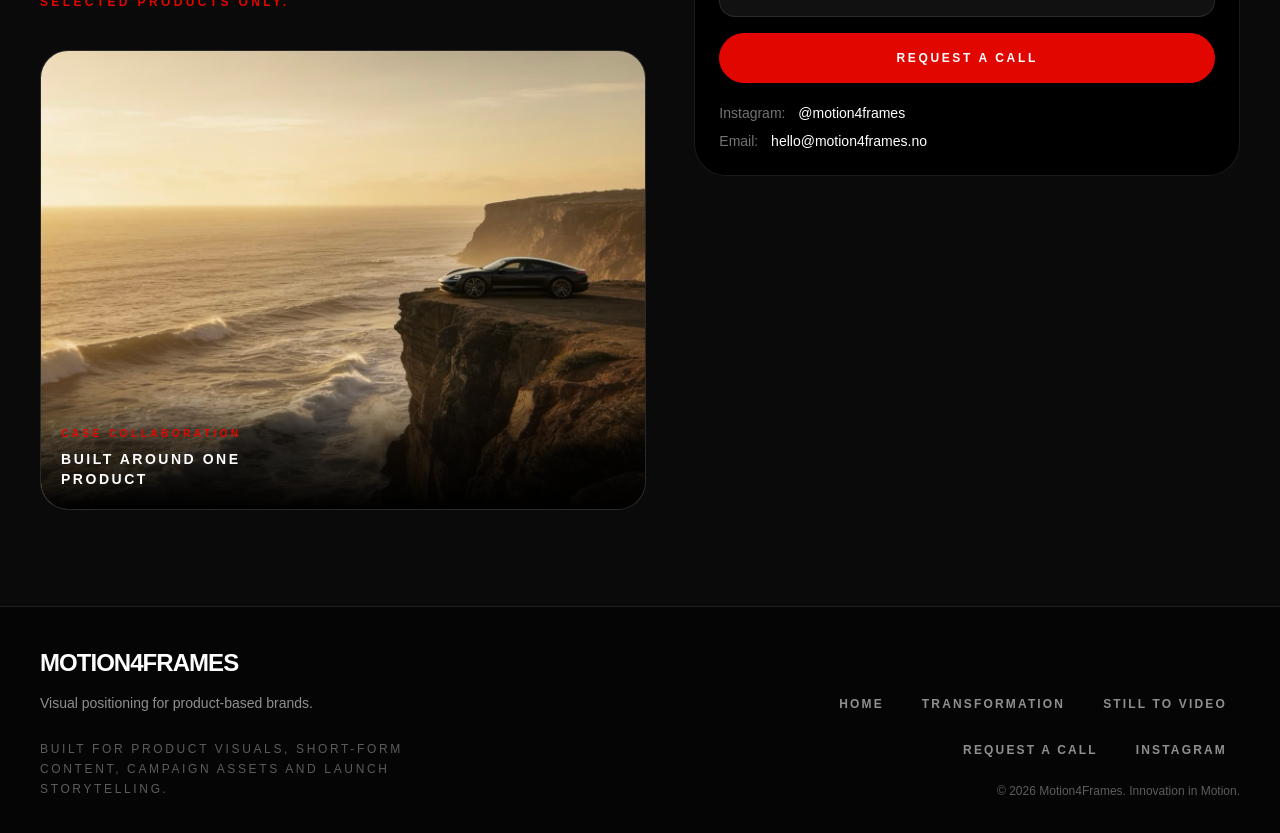
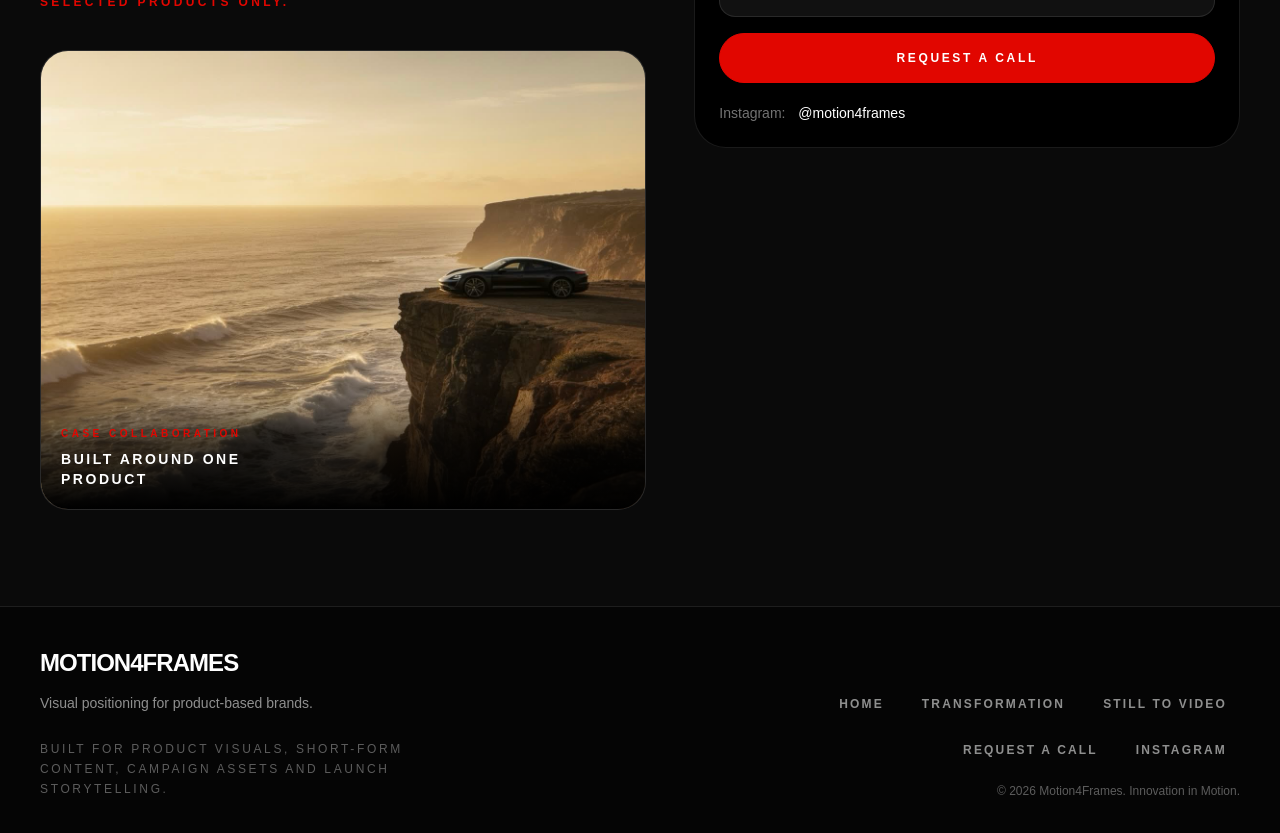
Before and after one commit to 106xayt/motion4frames, a Next.js app: page / in a window 1280 px wide. Shown: the part 7880-8713 px from the top of the page. Built offline with nearby package versions, Linux system fonts and the light colour scheme.

Commit message:
remove mail

```diff
--- a/src/components/sections/CallRequest.tsx
+++ b/src/components/sections/CallRequest.tsx
@@ -133,16 +133,6 @@ export function CallRequest() {
                 @motion4frames
               </a>
             </p>
-
-            <p>
-              Email:{" "}
-              <a
-                href="mailto:hello@motion4frames.no"
-                className="rounded-full border border-transparent px-2 py-1 text-white transition hover:border-[#E10600] hover:text-[#E10600]"
-              >
-                hello@motion4frames.no
-              </a>
-            </p>
           </div>
 
           {formState === "success" && (
```
